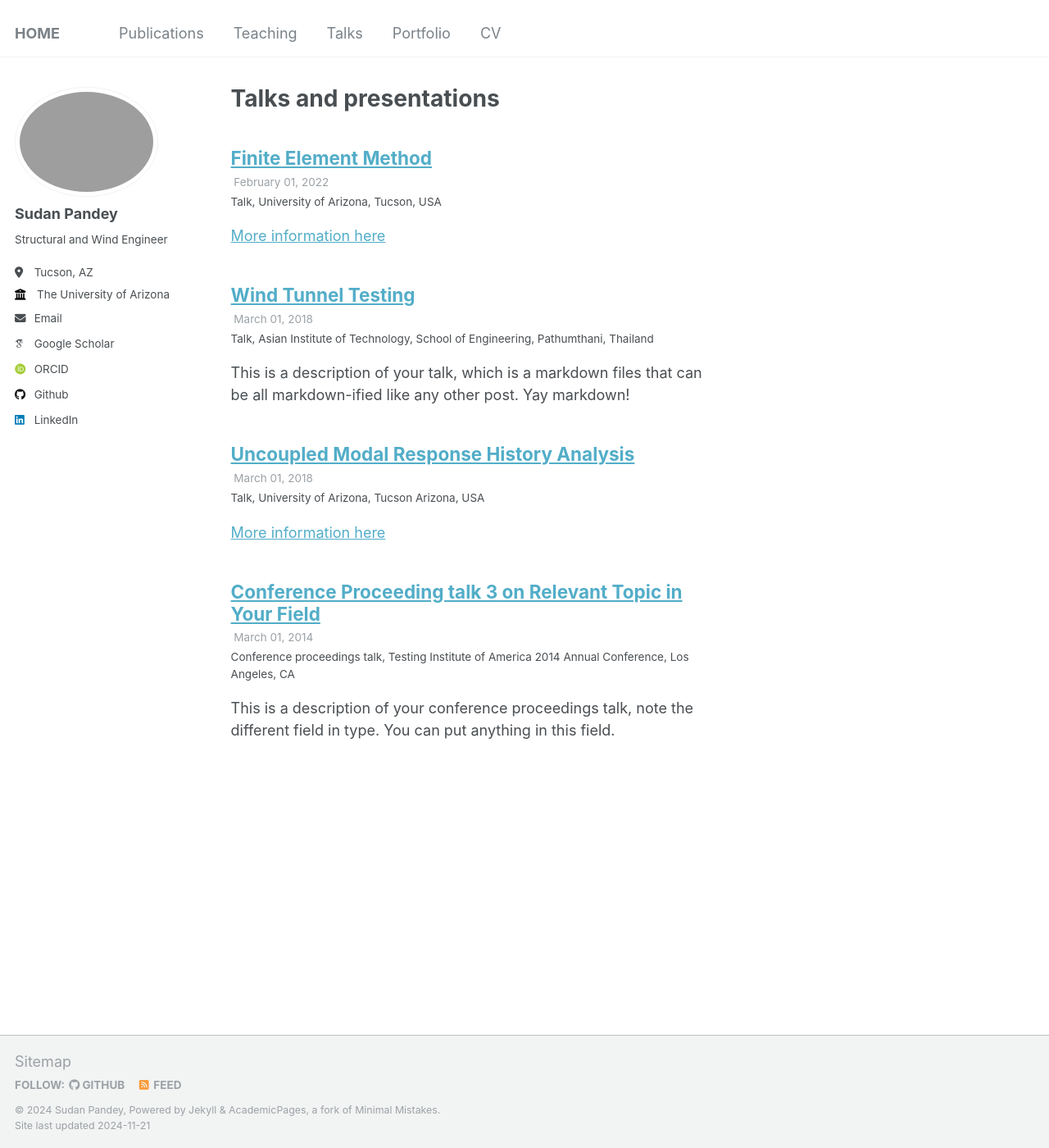
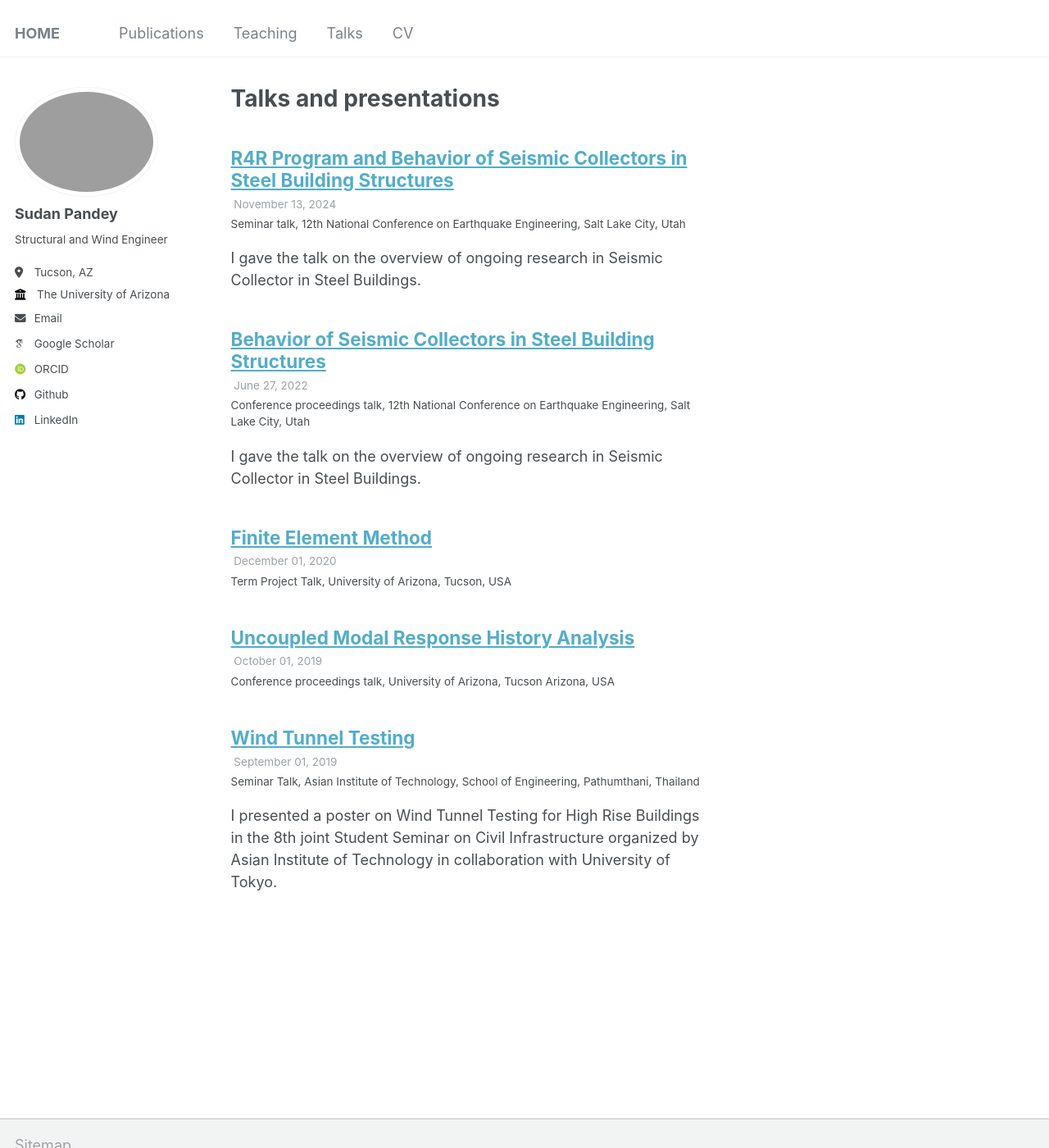
Before and after one commit to pdy-sdn/pandeysudan.github.io, a Jekyll site: the page built from _pages/talks.html, in a window 1280 px wide and 1400 px high. Shown: the whole window at 82% size. Built offline with Jekyll 4.4.1, drawn with Linux system fonts in a browser that asks for light colours; some web fonts are replaced.

```diff
--- a/_data/navigation.yml
+++ b/_data/navigation.yml
@@ -14,8 +14,8 @@ main:
   - title: "Talks"
     url: /talks/
 
-  - title: "Portfolio"
-    url: /portfolio/
+  #- title: "Portfolio"
+  #  url: /portfolio/
 
   - title: "CV"
     #url: /cv/
--- a/_talks/2014-03-01-talk-3.md
+++ /dev/null
@@ -1,11 +0,0 @@
----
-title: "Conference Proceeding talk 3 on Relevant Topic in Your Field"
-collection: talks
-type: "Conference proceedings talk"
-permalink: /talks/2014-03-01-talk-3
-venue: "Testing Institute of America 2014 Annual Conference"
-date: 2014-03-01
-location: "Los Angeles, CA"
----
-
-This is a description of your conference proceedings talk, note the different field in type. You can put anything in this field.
--- a/_talks/2018-03-01.md
+++ /dev/null
@@ -1,11 +0,0 @@
----
-title: "Wind Tunnel Testing"
-collection: talks
-type: "Talk"
-permalink: /talks/2018-03-01
-venue: "Asian Institute of Technology, School of Engineering"
-date: 2018-03-01
-location: "Pathumthani, Thailand"
----
-
-This is a description of your talk, which is a markdown files that can be all markdown-ified like any other post. Yay markdown!
--- /dev/null
+++ b/_talks/2019-09-12-talk-1.md
@@ -0,0 +1,11 @@
+---
+title: "Wind Tunnel Testing"
+collection: talks
+type: "Seminar Talk"
+permalink: /talks/2019-09-12
+venue: "Asian Institute of Technology, School of Engineering"
+date: 2019-09-01
+location: "Pathumthani, Thailand"
+---
+
+I presented a poster on Wind Tunnel Testing for High Rise Buildings in the 8th joint Student Seminar on Civil Infrastructure organized by Asian Institute of Technology in collaboration with University of Tokyo.
--- /dev/null
+++ b/_talks/2019-10-01-talk-1.md
@@ -0,0 +1,13 @@
+---
+title: "Uncoupled Modal Response History Analysis"
+collection: talks
+type: "Conference proceedings talk"
+permalink: /talks/2019-10-01
+venue: "University of Arizona"
+date: 2019-10-01
+location: "Tucson Arizona, USA"
+---
+
+<!-- [More information here](http://exampleurl.com) -->
+
+Uncoupled Modal Response History Analysis (UMRHA) procedure is a simplified and accurate seismic analysis procedure. UMRHA is an extended version of the classical modal analysis.
--- /dev/null
+++ b/_talks/2020-12-01-talk-1.md
@@ -0,0 +1,13 @@
+---
+title: "Finite Element Method"
+collection: talks
+type: "Term Project Talk"
+permalink: /talks/2020-12-01-talk-1
+venue: "University of Arizona"
+date: 2020-12-01
+location: "Tucson, USA"
+---
+
+<!-- [More information here](http://example2.com) -->
+
+I gave a talk on Introduction to Galerkin's Method for the term project if Finite Element Analysis course.
--- a/_talks/2022-02-01-talk-2.md
+++ /dev/null
@@ -1,13 +0,0 @@
----
-title: "Finite Element Method"
-collection: talks
-type: "Talk"
-permalink: /talks/2022-02-01-talk-2
-venue: "University of Arizona"
-date: 2022-02-01
-location: "Tucson, USA"
----
-
-[More information here](http://example2.com)
-
-This is a description of your talk, which is a markdown files that can be all markdown-ified like any other post. Yay markdown!
--- /dev/null
+++ b/_talks/2022-06-27-talk-1.md
@@ -0,0 +1,11 @@
+---
+title: "Behavior of Seismic Collectors in Steel Building Structures"
+collection: talks
+type: "Conference proceedings talk"
+permalink: /talks/2022-06-27-talk-1
+venue: "12th National Conference on Earthquake Engineering"
+date: 2022-06-27
+location: "Salt Lake City, Utah"
+---
+
+I gave the talk on the overview of ongoing research in Seismic Collector in Steel Buildings.
--- /dev/null
+++ b/_talks/2024-11-13-talk-1.md
@@ -0,0 +1,11 @@
+---
+title: "R4R Program and Behavior of Seismic Collectors in Steel Building Structures"
+collection: talks
+type: "Seminar talk"
+permalink: /talks/2024-11-13-talk-1
+venue: "12th National Conference on Earthquake Engineering"
+date: 2024-11-13
+location: "Salt Lake City, Utah"
+---
+
+I gave the talk on the overview of ongoing research in Seismic Collector in Steel Buildings.
```
Also changed, not shown: _publications/2019-10-01-paper-title-number-1.md (renamed from _publications/2009-10-01-paper-title-number-1.md, +1 -1 lines), _talks/2018-03-01-talk-1.md (deleted, +0 -13 lines), _teaching/2023-summer-teaching-1.md (+2 -2 lines).
